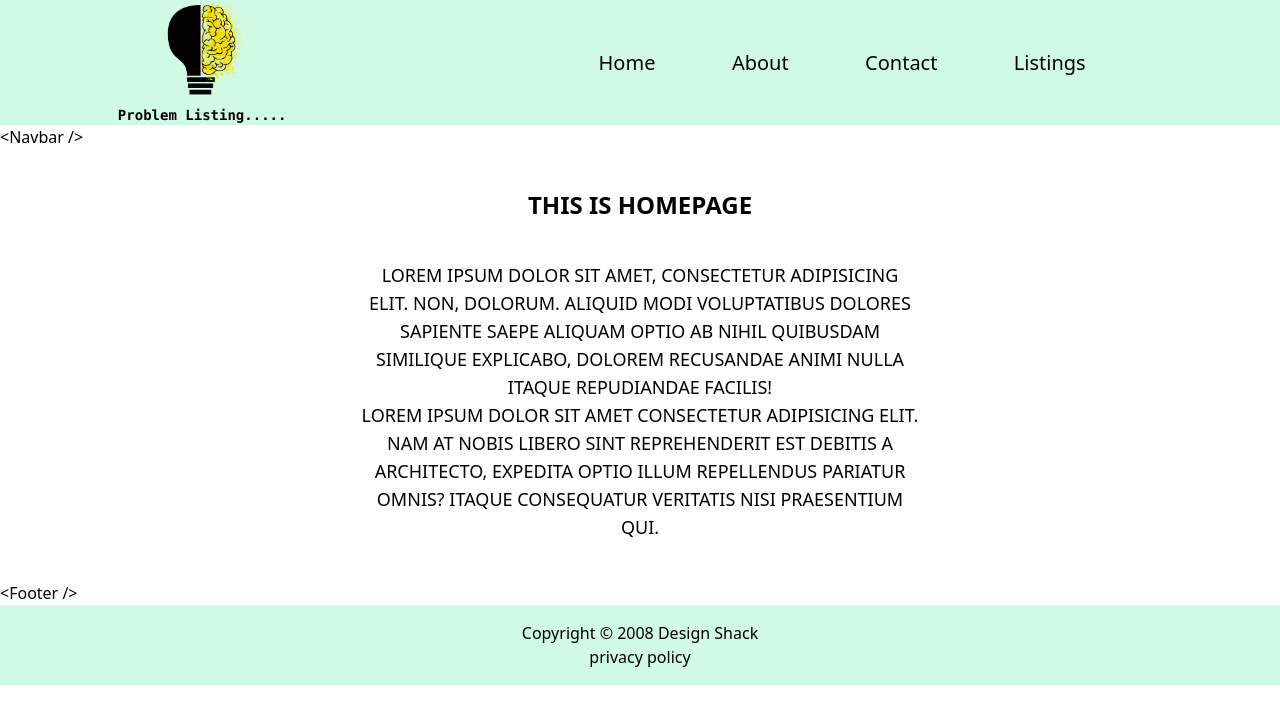
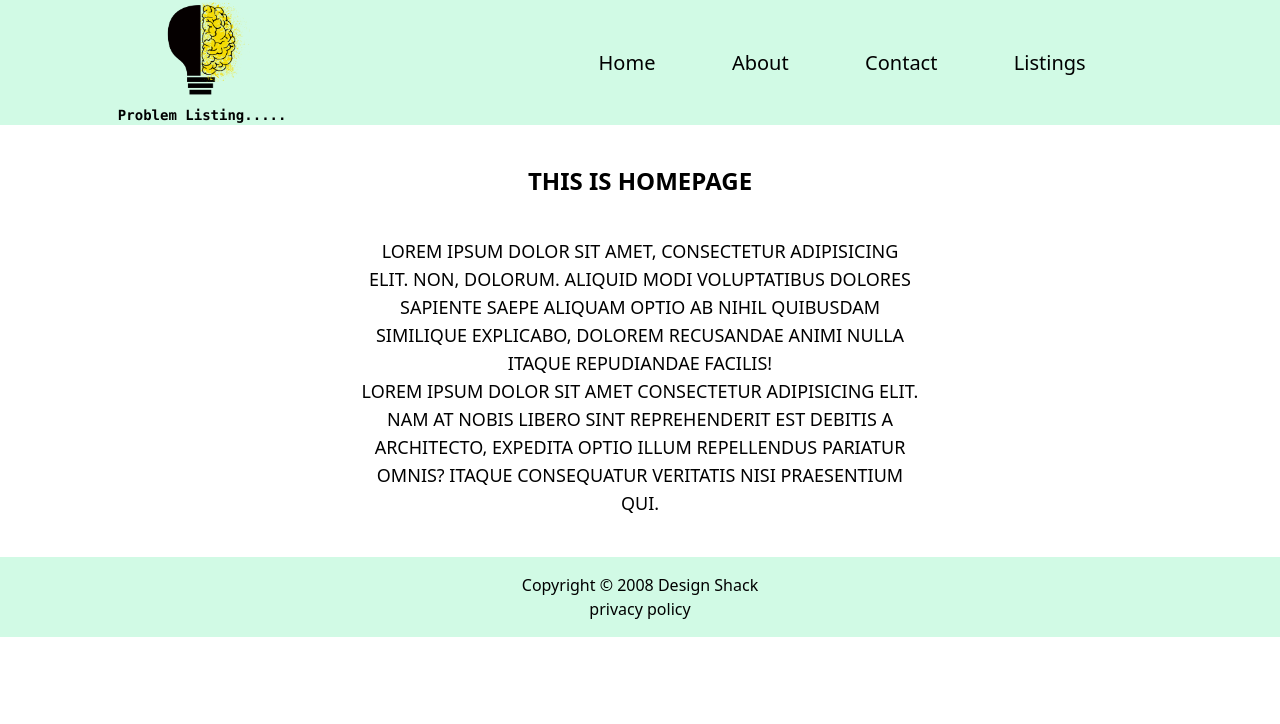
Before and after one commit to asadkhan-cc/next-js-demo, a Next.js app: page / in a window 1280 px wide. Shown: the top 724 px of the page. Built offline with nearby package versions, Linux system fonts and the light colour scheme.

Commit message:
some ui changes

```diff
--- a/components/Layout.js
+++ b/components/Layout.js
@@ -6,9 +6,7 @@ export default function Layout({ children }) {
   return (
     <>
       <Navbar />
-      <h1>{"<Navbar />"}</h1>
       <main>{children}</main>
-      <h1>{"<Footer />"}</h1>
       <Footer></Footer>
     </>
   );
```
